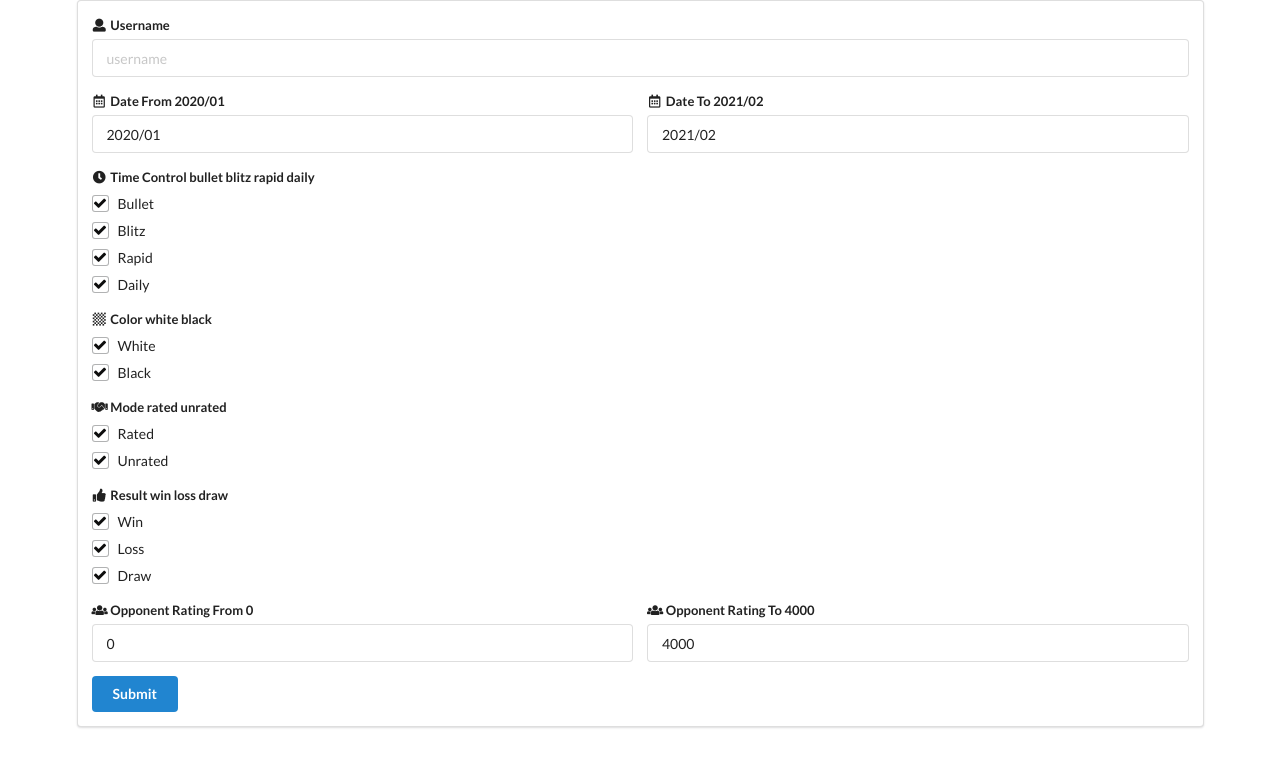
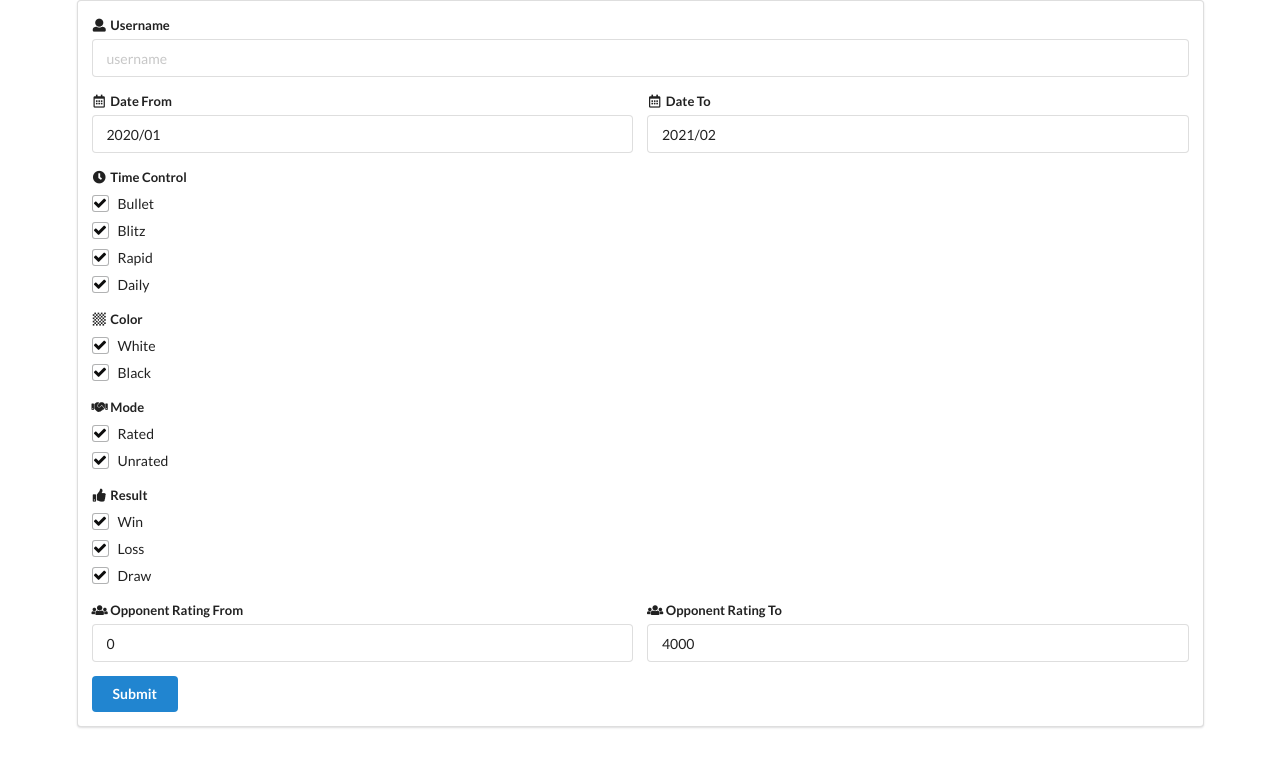
Before and after one commit to satrancci/pgn-downloader, a React (Create React App) app: page / in a window 1280 px wide. Shown: the top 766 px of the page. Built offline with nearby package versions, Linux system fonts and the light colour scheme.

Commit message:
removed debugging printouts

```diff
--- a/src/components/form/Color.js
+++ b/src/components/form/Color.js
@@ -25,7 +25,6 @@ const Color = (props) => {
       <label>
         <i className="chess board icon"></i>
         Color
-        {props.colors !== undefined ? props.colors.map((c) => ` ${c} `) : null}
       </label>
       <div className="field">
         <div className="ui checkbox">
--- a/src/components/form/DateRange.js
+++ b/src/components/form/DateRange.js
@@ -5,7 +5,7 @@ const DateRange = (props) => {
       <div className="field">
         <label>
           <i className="calendar alternate outline icon"></i>
-          Date From {props.dateRangeFrom}
+          Date From
         </label>
         <input
           id="date-range-from"
@@ -23,7 +23,7 @@ const DateRange = (props) => {
       <div className="field">
         <label>
           <i className="calendar alternate outline icon"></i>
-          Date To {props.dateRangeTo}
+          Date To
         </label>
         <input
           id="date-range-to"
--- a/src/components/form/Mode.js
+++ b/src/components/form/Mode.js
@@ -26,7 +26,6 @@ const Mode = (props) => {
       <label>
         <i className="handshake icon"></i>
         Mode
-        {props.modes !== undefined ? props.modes.map((m) => ` ${m} `) : null}
       </label>
       <div className="field">
         <div className="ui checkbox">
--- a/src/components/form/OpponentRatingRange.js
+++ b/src/components/form/OpponentRatingRange.js
@@ -4,7 +4,7 @@ const OpponentRatingRange = (props) => {
       <div className="field">
         <label>
           <i className="users icon"></i>
-          Opponent Rating From {props.opponentRatingFrom}
+          Opponent Rating From
         </label>
         <input
           id="rating-range-from"
@@ -24,7 +24,7 @@ const OpponentRatingRange = (props) => {
       <div className="field">
         <label>
           <i className="users icon"></i>
-          Opponent Rating To {props.opponentRatingTo}
+          Opponent Rating To
         </label>
         <input
           id="rating-range-to"
--- a/src/components/form/Result.js
+++ b/src/components/form/Result.js
@@ -35,7 +35,6 @@ const Result = (props) => {
       <label>
         <i className="thumbs up icon"></i>
         Result
-        {props.results !== undefined ? props.results.map((r) => ` ${r} `) : null}
       </label>
       <div className="field">
         <div className="ui checkbox">
--- a/src/components/form/TimeClass.js
+++ b/src/components/form/TimeClass.js
@@ -43,9 +43,6 @@ const TimeClass = (props) => {
       <label>
         <i className="clock icon"></i>
         Time Control
-        {props.timeClasses !== undefined
-          ? props.timeClasses.map((t) => ` ${t}  `)
-          : null}
       </label>
       <div className="field">
         <div className="ui checkbox">
```
